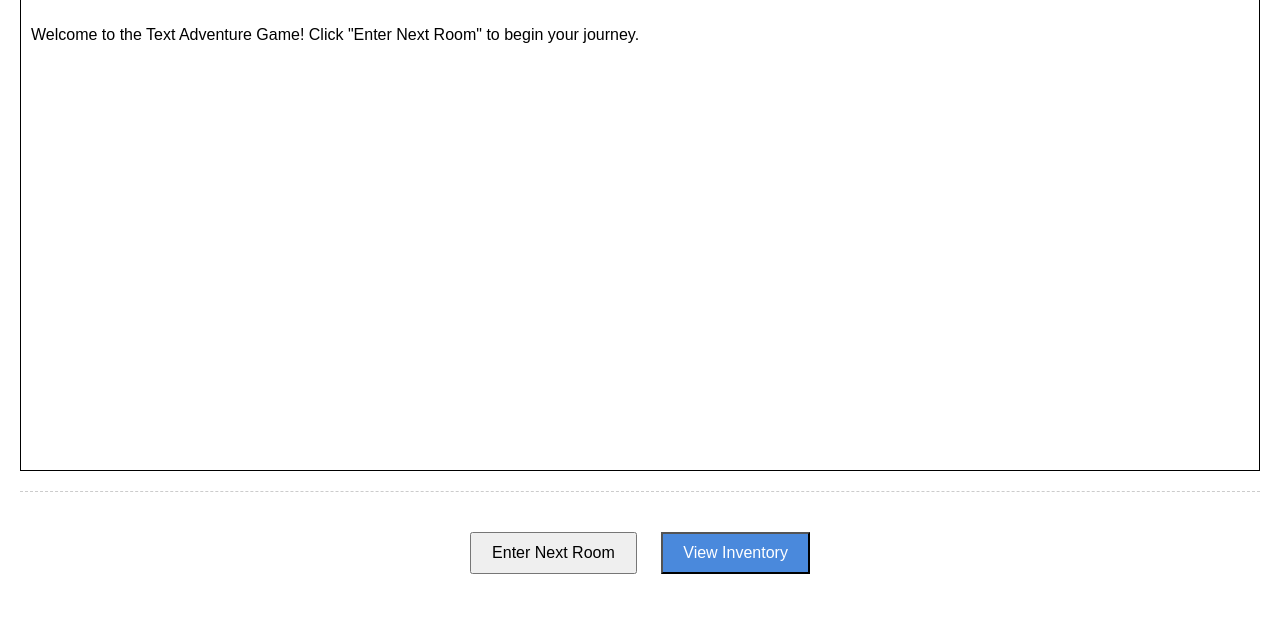
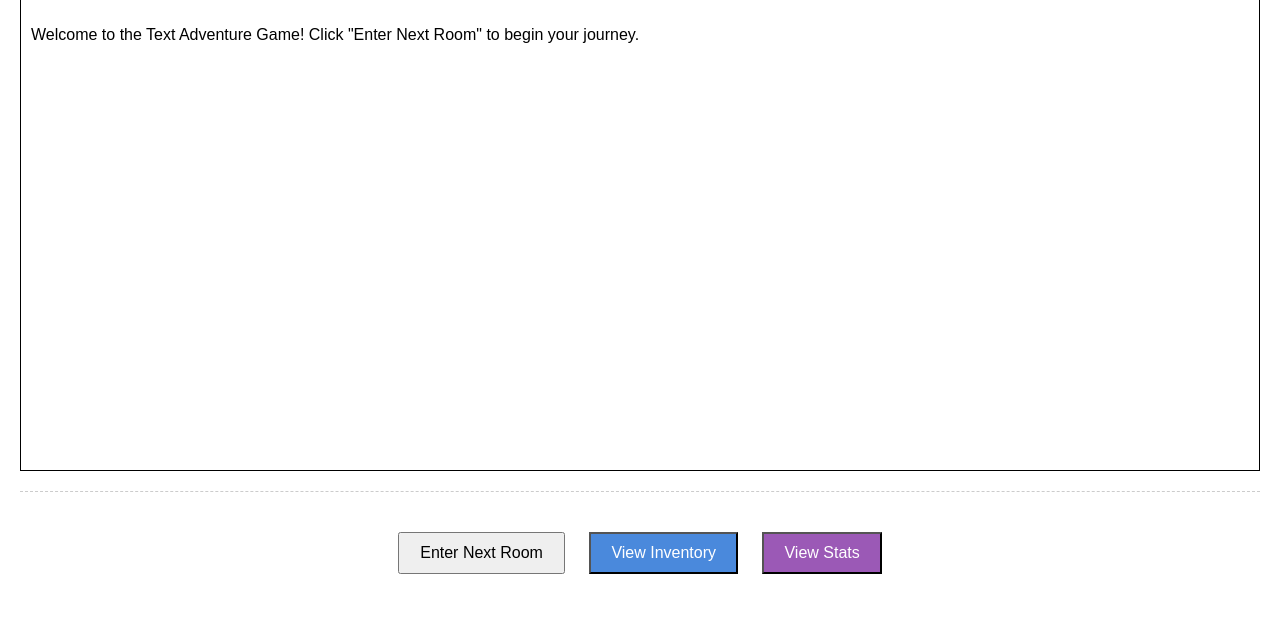
Before and after one commit to dominiclau2002/Dungeons_End, a Flask app: page / in a window 1280 px wide. Shown: the part 81-713 px from the top of the page. Run offline with Flask 3, Linux system fonts and the light colour scheme.

Commit message:
view stats

```diff
--- a/web/app.py
+++ b/web/app.py
@@ -53,7 +53,8 @@ def enter_room():
     data = request.get_json()
     target_room_id = data.get('target_room_id', None)
 
-    logger.debug(f"POST /enter_room - Starting to process for player ID: {player_id}")
+    logger.debug(
+        f"POST /enter_room - Starting to process for player ID: {player_id}")
 
     # If target_room_id is provided, use it (for reset functionality)
     if target_room_id is not None:
@@ -61,7 +62,8 @@ def enter_room():
         logger.debug(f"Using provided target room ID: {next_room_id}")
     else:
         # Otherwise, get player's current room and increment it
-        player_response = requests.get(f"{PLAYER_SERVICE_URL}/player/{player_id}")
+        player_response = requests.get(
+            f"{PLAYER_SERVICE_URL}/player/{player_id}")
         if player_response.status_code != 200:
             logger.error(f"Failed to get player data: {player_response.text}")
             return jsonify({"error": "Could not retrieve player data"}), player_response.status_code
@@ -80,16 +82,19 @@ def enter_room():
 
         # Increment room ID by 1 for the next room
         next_room_id = current_room_id + 1
-        logger.debug(f"Current room ID: {current_room_id}, Next room ID: {next_room_id}")
+        logger.debug(
+            f"Current room ID: {current_room_id}, Next room ID: {next_room_id}")
 
     # Call entering room service with the room ID
     room_data = {"player_id": player_id}
     room_url = f"{ENTERING_ROOM_SERVICE_URL}/room/{next_room_id}"
-    logger.debug(f"Calling entering room service: {room_url} with data: {room_data}")
+    logger.debug(
+        f"Calling entering room service: {room_url} with data: {room_data}")
 
     try:
         room_response = requests.post(room_url, json=room_data)
-        logger.debug(f"Room service response: {room_response.status_code} - {room_response.text}")
+        logger.debug(
+            f"Room service response: {room_response.status_code} - {room_response.text}")
 
         # Check if we got a locked door response (status code 403)
         if room_response.status_code == 403:
@@ -111,7 +116,8 @@ def enter_room():
 
         # For room not found (404) or other client errors (4xx), check for end of game
         elif room_response.status_code == 404 or (400 <= room_response.status_code < 500):
-            logger.warning(f"Failed to enter room {next_room_id}: {room_response.text}")
+            logger.warning(
+                f"Failed to enter room {next_room_id}: {room_response.text}")
             if next_room_id > 3:  # If trying to go beyond the known number of rooms
                 return jsonify({
                     "end_of_game": True,
@@ -137,7 +143,8 @@ def enter_room():
         })
 
     except requests.RequestException as e:
-        logger.error(f"Request error when calling entering room service: {str(e)}")
+        logger.error(
+            f"Request error when calling entering room service: {str(e)}")
         return jsonify({"error": "Failed to connect to room service."}), 500
 
 
@@ -189,14 +196,16 @@ def view_inventory():
     """Retrieves the player's inventory with item details."""
     player_id = 1  # Hardcoded player ID
 
-    logger.debug(f"GET /view_inventory - Retrieving inventory for player ID: {player_id}")
+    logger.debug(
+        f"GET /view_inventory - Retrieving inventory for player ID: {player_id}")
 
     # Call the open_inventory service
     inventory_url = f"{OPEN_INVENTORY_SERVICE_URL}/inventory/{player_id}"
     logger.debug(f"Calling inventory service: {inventory_url}")
 
     response = requests.get(inventory_url)
-    logger.debug(f"Inventory service response: {response.status_code} - {response.text}")
+    logger.debug(
+        f"Inventory service response: {response.status_code} - {response.text}")
 
     if response.status_code != 200:
         logger.error(f"Failed to retrieve inventory: {response.text}")
@@ -225,7 +234,8 @@ def fetch_item_details():
     logger.debug(f"Fetching item details from: {item_url}")
 
     response = requests.get(item_url)
-    logger.debug(f"Item service response: {response.status_code} - {response.text}")
+    logger.debug(
+        f"Item service response: {response.status_code} - {response.text}")
 
     if response.status_code != 200:
         return jsonify({"error": "Failed to fetch item details"}), response.status_code
@@ -249,7 +259,8 @@ def fetch_item_details_batch():
         logger.debug(f"Fetching item details from: {item_url}")
 
         response = requests.get(item_url)
-        logger.debug(f"Item service response: {response.status_code} - {response.text}")
+        logger.debug(
+            f"Item service response: {response.status_code} - {response.text}")
 
         if response.status_code == 200:
             items.append(response.json())
@@ -281,5 +292,35 @@ def get_room_info(room_id):
     return jsonify(response.json())
 
 
+@app.route("/player_stats", methods=["GET"])
+def player_stats():
+    """Retrieves the player's stats from the player service."""
+    player_id = 1  # Hardcoded player ID
+
+    logger.debug(
+        f"GET /player_stats - Retrieving stats for player ID: {player_id}")
+
+    # Call the player service to get player data
+    player_url = f"{PLAYER_SERVICE_URL}/player/{player_id}"
+    logger.debug(f"Calling player service: {player_url}")
+
+    try:
+        response = requests.get(player_url)
+        logger.debug(
+            f"Player service response: {response.status_code} - {response.text}")
+
+        if response.status_code != 200:
+            logger.error(f"Failed to retrieve player stats: {response.text}")
+            return jsonify({"error": "Failed to retrieve player stats"}), response.status_code
+
+        # Return the player data
+        player_data = response.json()
+        return jsonify(player_data)
+
+    except requests.RequestException as e:
+        logger.error(f"Request error when calling player service: {str(e)}")
+        return jsonify({"error": "Failed to connect to player service"}), 500
+
+
 if __name__ == "__main__":
     app.run(host="0.0.0.0", port=5050, debug=True)
--- a/web/templates/index.html
+++ b/web/templates/index.html
@@ -33,6 +33,10 @@
         background-color: #4a89dc; /* Blue color for inventory button */
         color: white;
       }
+      #stats-button {
+        background-color: #9b59b6; /* Purple color for stats button */
+        color: white;
+      }
       .item {
         color: #228b22; /* Forest green for items */
       }
@@ -41,6 +45,13 @@
       }
       .inventory-item {
         color: #9932cc; /* Purple for inventory items */
+      }
+      .player-stats {
+        color: #9b59b6; /* Purple for player stats */
+        font-weight: bold;
+      }
+      .stats-value {
+        color: #3498db; /* Blue for the stat values */
       }
       #item-actions {
         margin: 10px 0;
@@ -86,7 +97,10 @@
 
     <div id="game-actions">
       <button id="next-room-btn" onclick="enterRoom()">Enter Next Room</button>
-      <button id="inventory-button" onclick="viewInventory()">View Inventory</button>
+      <button id="inventory-button" onclick="viewInventory()">
+        View Inventory
+      </button>
+      <button id="stats-button" onclick="viewPlayerStats()">View Stats</button>
       <button id="reset-button" onclick="resetGame()" style="display: none">
         Reset Game
       </button>
@@ -247,14 +261,22 @@
 
             // Special handling for locked doors (403 status with door_locked flag)
             if (xhr.status === 403 && response.door_locked) {
-              logMessage(response.error || "This door is locked!", "error-message");
-              logMessage("You need to find a Lockpick to proceed!", "error-message");
+              logMessage(
+                response.error || "This door is locked!",
+                "error-message"
+              );
+              logMessage(
+                "You need to find a Lockpick to proceed!",
+                "error-message"
+              );
               logMessage("------------------------------");
               return; // Exit early
             }
             // Special handling for out of bounds rooms (end of game)
             else if (response.end_of_game) {
-              logMessage(response.message || "You've reached the end of the game!");
+              logMessage(
+                response.message || "You've reached the end of the game!"
+              );
 
               // Show reset button, hide next room button
               $("#reset-button").show();
@@ -263,7 +285,10 @@
             }
             // Handle other errors
             else {
-              logMessage(`Error: ${response.error || "Could not enter the room"}`, "error-message");
+              logMessage(
+                `Error: ${response.error || "Could not enter the room"}`,
+                "error-message"
+              );
               logMessage("------------------------------");
             }
           },
@@ -341,8 +366,11 @@
               logMessage("Your inventory is empty.", "inventory-item");
             } else {
               // Each item already has name and description, no need for additional fetches
-              items.forEach(item => {
-                logMessage(`- ${item.name}: ${item.description}`, "inventory-item");
+              items.forEach((item) => {
+                logMessage(
+                  `- ${item.name}: ${item.description}`,
+                  "inventory-item"
+                );
               });
             }
             logMessage("------------------------------");
@@ -356,7 +384,61 @@
             logMessage("------------------------------");
             logMessage(`Error: ${errorMsg}`, "error-message");
             logMessage("------------------------------");
-          }
+          },
+        });
+      }
+
+      function viewPlayerStats() {
+        $.ajax({
+          url: "/player_stats",
+          type: "GET",
+          success: function (response) {
+            logMessage("------------------------------");
+            logMessage("Player Stats:", "player-stats");
+
+            // Format player name and class nicely - using lowercase property names
+
+            logMessage(
+              `Class: <span class="stats-value">${
+                response.character_class || "Unknown"
+              }</span>`,
+              "player-stats"
+            );
+
+            // Format HP and combat stats - using lowercase property names
+            logMessage(
+              `Health: <span class="stats-value">${
+                response.health || 0
+              }</span>`,
+              "player-stats"
+            );
+            logMessage(
+              `Damage: <span class="stats-value">${
+                response.damage || 0
+              }</span>`,
+              "player-stats"
+            );
+
+            // Show current location - using lowercase property name
+            logMessage(
+              `Current Room: <span class="stats-value">${
+                response.room_id || 0
+              }</span>`,
+              "player-stats"
+            );
+
+            logMessage("------------------------------");
+          },
+          error: function (xhr) {
+            let errorMsg = "Failed to retrieve player stats";
+            try {
+              errorMsg = JSON.parse(xhr.responseText).error || errorMsg;
+            } catch (e) {}
+
+            logMessage("------------------------------");
+            logMessage(`Error: ${errorMsg}`, "error-message");
+            logMessage("------------------------------");
+          },
         });
       }
     </script>
```
